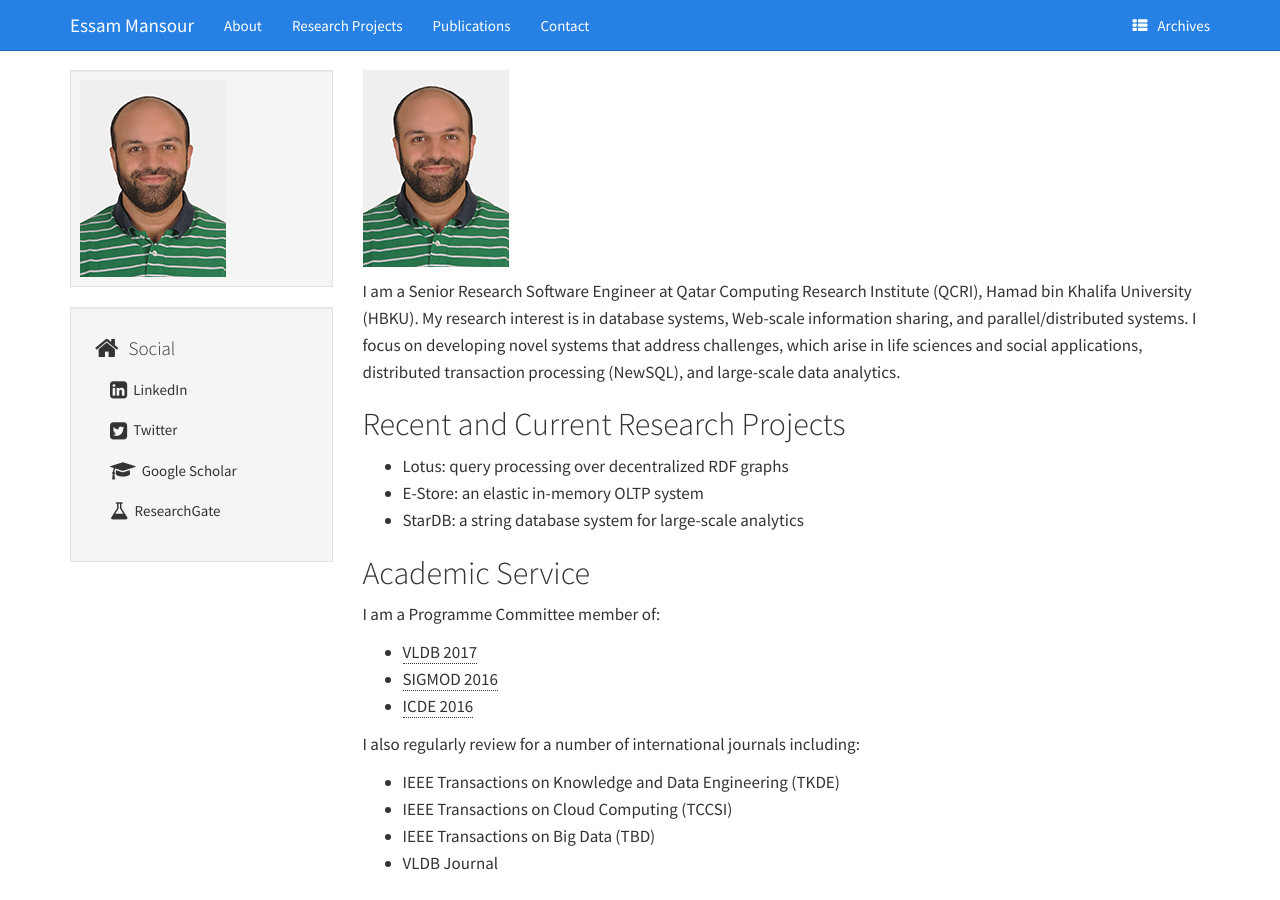
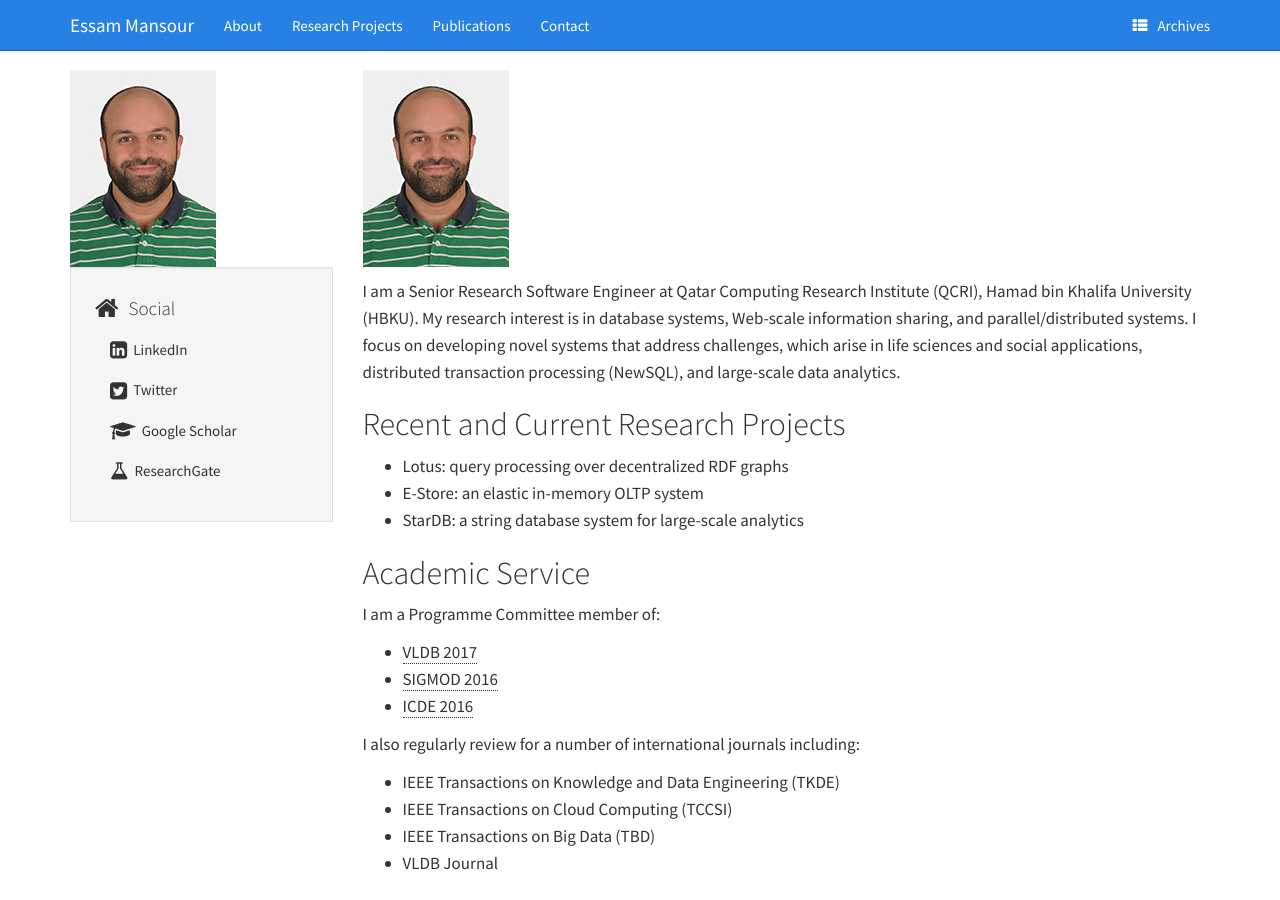
Before and after one commit to mansoure/mansoure.github.io, a Jekyll site: the page built from index.md, in a window 1280 px wide. Built offline with Jekyll 4.4.1, drawn with Linux system fonts in a browser that asks for light colours.

Commit message:
add themes

```diff
--- a/_layouts/default.html
+++ b/_layouts/default.html
@@ -56,7 +56,7 @@
 
 		<div class="col-sm-3" id="sidebar">
             <aside>
-				<section class="well well-sm">
+				<section >
 				<img style="float: center;" alt="thumbnail of Essam" src="images/essam2.jpg"  />
 				</section>
 
```
